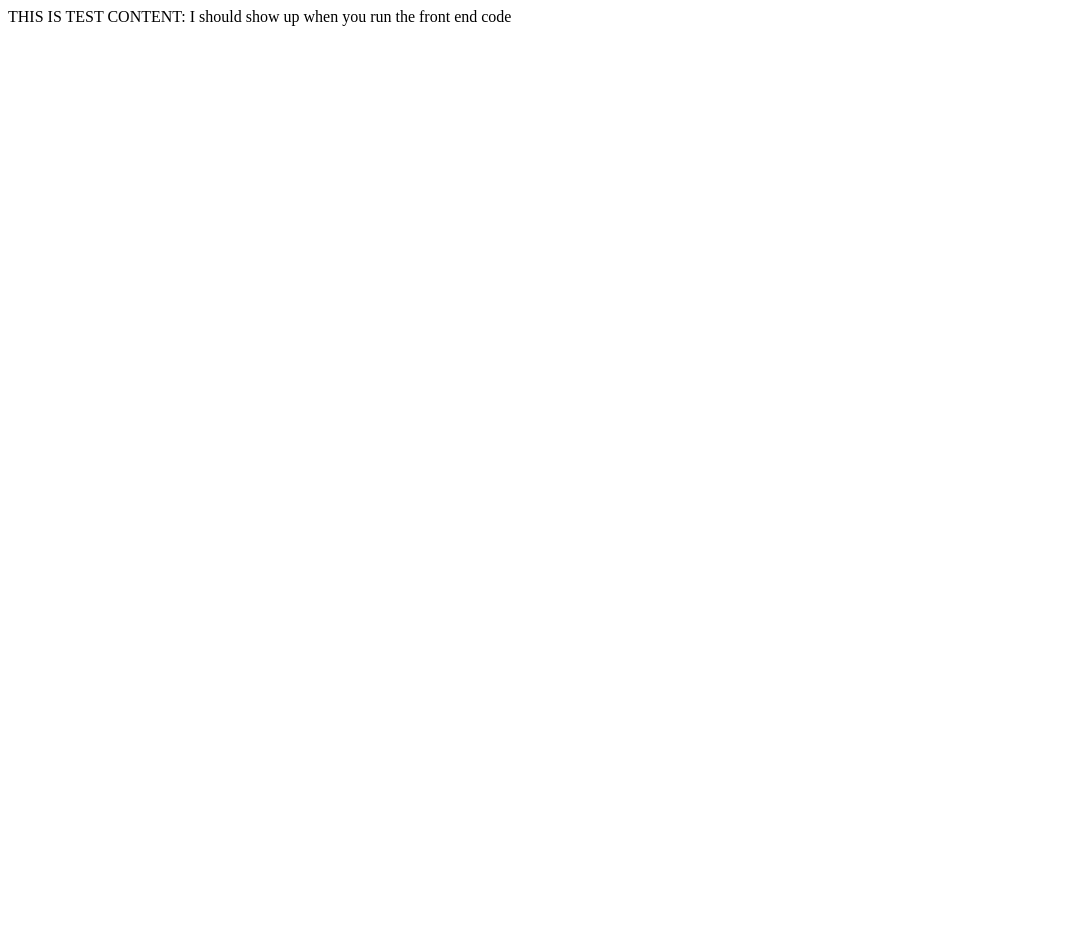
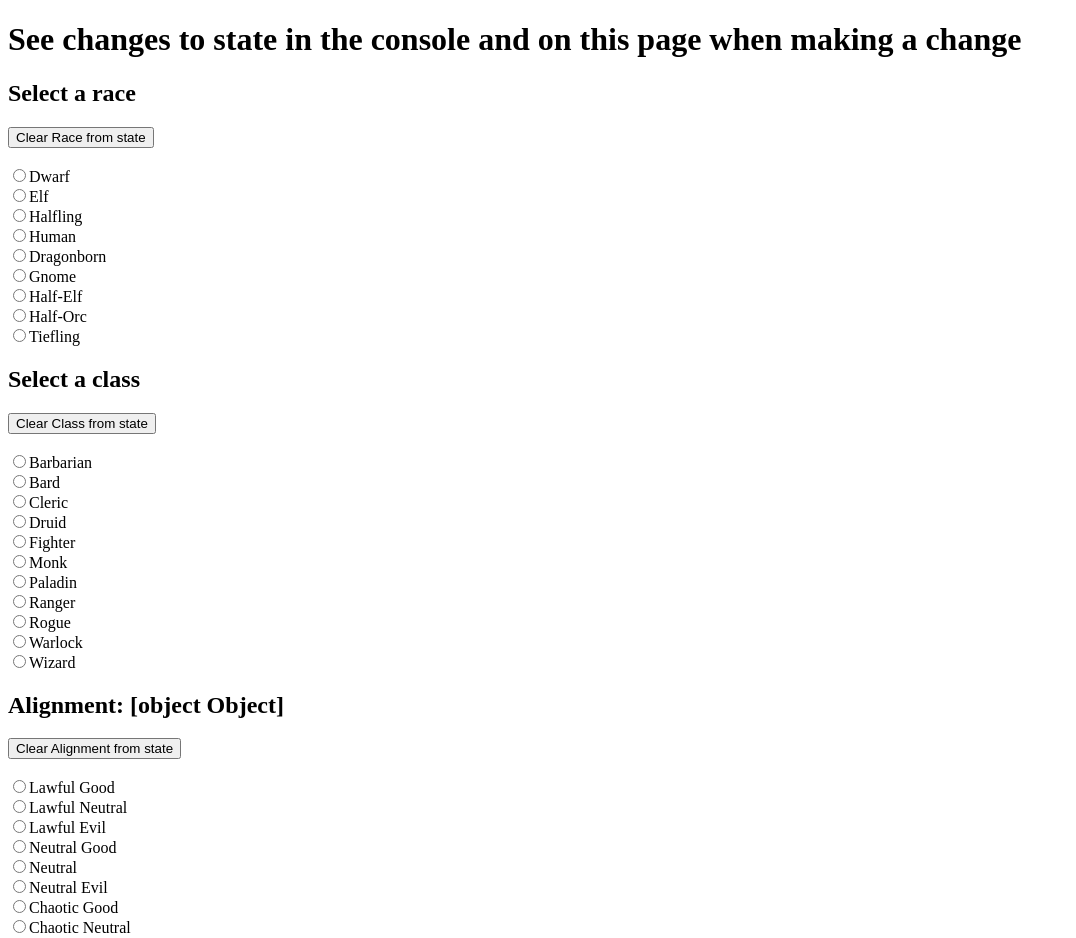
Before and after one commit to hannahschenk/DnDWebApp, a React (Vite) app in the folder client/: page / in a window 1280 px wide. Shown: the top 938 px of the page, without its empty margins (0-1076 px from the left). Before the commit the page ends 800 px from the top, so only its background shows below. Built offline with nearby package versions, Linux system fonts and the light colour scheme.

Commit message:
AVDSFR-6_States Adding React Context, custom hook, and a reducer to update the character in state.

```diff
--- a/client/src/App.jsx
+++ b/client/src/App.jsx
@@ -1,12 +1,31 @@
-import React from 'react';
+import React, { useEffect, useReducer } from 'react';
+
+import INITIAL_CHARACTER_STATE from './state/character';
+import { CharacterContext, characterReducer } from './state/logic';
+
+import Demo from './components/demo';
 
 const App = () => {
+    // Grab initial character state and assign the CharacterReducer to the setCharacter function
+    const [character, setCharacter] = useReducer(characterReducer, INITIAL_CHARACTER_STATE, () => {
+        // Tries to get character from local storage, if one is not present, set to initial combined character state
+        const localCharacter = localStorage.getItem('character');
+        return localCharacter ? JSON.parse(localCharacter) : INITIAL_CHARACTER_STATE;
+    });
 
-  return(
-    <>
-        THIS IS TEST CONTENT: I should show up when you run the front end code
-    </>
-  );
+    // Updates the local storage with changes in state (also prints to console)
+    useEffect(() => {
+        console.log(character);
+        localStorage.setItem('character', JSON.stringify(character));
+    }, [character]);
+
+    return (
+        <>
+            <CharacterContext.Provider value={{ character, setCharacter }}>
+                <Demo />
+            </CharacterContext.Provider>
+        </>
+    );
 };
 
 export default App;
--- /dev/null
+++ b/client/src/components/demo.jsx
@@ -0,0 +1,80 @@
+import React from 'react';
+import * as ACTION from '../state/actions';
+
+// Import the custom hook
+import { useCharacter } from '../state/logic';
+
+const racesArray = ['Dwarf', 'Elf', 'Halfling', 'Human', 'Dragonborn', 'Gnome', 'Half-Elf', 'Half-Orc', 'Tiefling'];
+const alignmentsArray = [
+    'Lawful Good',
+    'Lawful Neutral',
+    'Lawful Evil',
+    'Neutral Good',
+    'Neutral',
+    'Neutral Evil',
+    'Chaotic Good',
+    'Chaotic Neutral',
+    'Chaotic Evil',
+];
+const classesArray = ['Barbarian', 'Bard', 'Cleric', 'Druid', 'Fighter', 'Monk', 'Paladin', 'Ranger', 'Rogue', 'Warlock', 'Wizard'];
+
+const Demo = () => {
+    // Access state and set state function from the context with this custom hook
+    const { character, setCharacter } = useCharacter();
+
+    return (
+        <>
+            <h1>See changes to state in the console and on this page when making a change</h1>
+            <h2>{character.race.name === '' ? 'Select a race' : `Race: ${character.race.name}`}</h2>
+            <button onClick={() => setCharacter({ type: ACTION.CLEAR_RACE })}>Clear Race from state</button>
+            <div>
+                {racesArray.map((raceName, idx) => (
+                    <CharacterStat key={idx} stat="race" action={ACTION.UPDATE_RACE} field="name" value={raceName} />
+                ))}
+            </div>
+
+            <h2>{character.class.name === '' ? 'Select a class' : `Class: ${character.class.name}`}</h2>
+            <button onClick={() => setCharacter({ type: ACTION.CLEAR_CLASS })}>Clear Class from state</button>
+            <div>
+                {classesArray.map((className, idx) => (
+                    <CharacterStat key={idx} stat="class" action={ACTION.UPDATE_CLASS} field="name" value={className} />
+                ))}
+            </div>
+
+            <h2>{character.alignment === '' ? 'Select an alignment' : `Alignment: ${character.alignment}`}</h2>
+            <button onClick={() => setCharacter({ type: ACTION.CLEAR_ALIGNMENT })}>Clear Alignment from state</button>
+            <div>
+                {alignmentsArray.map((alignment, idx) => (
+                    <CharacterStat key={idx} stat="alignment" action={ACTION.UPDATE_ALIGNMENT} field="name" value={alignment} />
+                ))}
+            </div>
+        </>
+    );
+};
+
+const CharacterStat = ({ stat, action, field, value }) => {
+    // Grab setCharacter function from context with custom hook
+    const { setCharacter } = useCharacter();
+
+    // field is the character stat to update in state
+    // payload is the value of that stat
+    return (
+        <>
+            <br />
+            <input
+                type="radio"
+                name={stat}
+                id={value}
+                onChange={() => {
+                    // Make API call to fetch data based on selection, .then(() => {
+                    // setCharacter({ type: action, payload: { /* Or object containing the values you want to update for that stat */ } })
+                    setCharacter({ type: action, payload: { [field]: value } });
+                }}
+                // });
+            />
+            <label htmlFor={value}>{value}</label>
+        </>
+    );
+};
+
+export default Demo;
--- /dev/null
+++ b/client/src/state/actions.js
@@ -0,0 +1,27 @@
+// Update actions
+
+export const UPDATE_RACE = 'UPDATE_RACE';
+export const UPDATE_SUBRACE = 'UPDATE_SUB_RACE';
+export const UPDATE_CLASS = 'UPDATE_CLASS';
+export const UPDATE_ABILITIES = 'UPDATE_ABILITIES';
+
+export const UPDATE_BACKGROUND = 'UPDATE_BACKGROUND';
+export const UPDATE_ALIGNMENT = 'UPDATE_ALIGNMENT';
+export const UPDATE_LANGUAGES = 'UPDATE_LANGUAGES';
+
+export const UPDATE_PROFICIENCIES = 'UPDATE_PROFICIENCIES';
+export const UPDATE_SPELLS = 'UPDATE_SPELLS';
+
+// Reset / clear actions
+
+export const CLEAR_RACE = 'CLEAR_RACE';
+export const CLEAR_SUBRACE = 'CLEAR_SUB_RACE';
+export const CLEAR_CLASS = 'CLEAR_CLASS';
+export const CLEAR_ABILITIES = 'CLEAR_ABILITIES';
+
+export const CLEAR_BACKGROUND = 'CLEAR_BACKGROUND';
+export const CLEAR_ALIGNMENT = 'CLEAR_ALIGNMENT';
+export const CLEAR_LANGUAGES = 'CLEAR_LANGUAGES';
+
+export const CLEAR_PROFICIENCIES = 'CLEAR_PROFICIENCIES';
+export const CLEAR_SPELLS = 'CLEAR_SPELLS';
--- /dev/null
+++ b/client/src/state/character.js
@@ -0,0 +1,63 @@
+const INITIAL_CHARACTER_STATE = {
+  // User can change 'name' and 'subrace'
+  race: {
+    name: '',
+    subrace: '',
+    // Update these fields from API call
+    size: 'Medium',
+    speed: 30,
+  },
+  // User can change 'name' and 'features'
+  class: {
+    name: '',
+    features: [],
+    hitDie: 0,
+    // Total HP is based on class choice (hit die) and Constitution
+    totalHP: 0,
+  },
+  // Ability score values, modifiers and bonuses can be calculated in-app
+  abilities: {
+    strength: 0,
+    dexterity: 0,
+    constitution: 0,
+    intelligence: 0,
+    wisdom: 0,
+    charisma: 0,
+  },
+  // An array containing the user's proficiencies, based on class and user's selection
+  proficiencies: {
+    bonus: 2,
+    armor: [],
+    weapons: [],
+    tools: [],
+    savingThrows: [],
+    skills: [],
+  },
+  // Fields for the character's chosen background and stats
+  background: {
+    name: '',
+    appearance: '',
+    personality: '',
+    // age, height, and weight are dependent on their race
+    age: 0,
+    height: '',
+    weight: '',
+  },
+  // A single field for the character's alignment
+  alignment: {
+    name: '',
+  },
+  // An array of the user's chosen languages
+  languages: {
+    raceLanguages: [],
+    classLanguages: [],
+    backgroundLanguages: [],
+  },
+  // Arrays containing the player's selected spells
+  spells: {
+    cantrips: [],
+    level1: [],
+  },
+};
+
+export default INITIAL_CHARACTER_STATE;
--- /dev/null
+++ b/client/src/state/logic.js
@@ -0,0 +1,56 @@
+import React from 'react'
+import INITIAL_CHARACTER_STATE from './character';
+
+// A custom context to manage character and setCharacter state changes with a CharacterContext.Provider component in App
+//      import { CharacterContext } from 'Logic';
+//      <CharacterContext.Provider value={{ character, setCharacter }}>
+//          {/* Render app here */}
+//      </CharacterContext.Provider>
+export const CharacterContext = React.createContext(undefined);
+
+// A custom hook to utilize state and setCharacter INSIDE components
+//      import { useCharacter } from 'Logic';
+//      const { character, setCharacter } = useCharacter();
+// Must use a non-null assertion if working in a TypeScript .tsx file
+//      const { character, setCharacter } = useCharacter()!;
+export const useCharacter = () => React.useContext(CharacterContext);
+
+export const characterReducer = (character = INITIAL_CHARACTER_STATE, action) => {
+  const [ACTION, TYPE] = action.type.split('_');
+  const stat = TYPE.toLowerCase();
+  // ACTION is: UPDATE or CLEAR
+  // TYPE is: the key for the character state: 'abilities', 'alignment', 'background', 'class', 'languages', 'proficiencies', 'race', 'spells'
+  // console.log(ACTION, TYPE);
+
+  switch (action.type) {
+    case `UPDATE_${TYPE}`: {
+      if (action.payload) {
+        return (character = {
+          ...character,
+          [stat]: { ...character[stat], ...action.payload },
+        });
+      } else return character;
+    }
+    case `CLEAR_${TYPE}`:
+      return (character = {
+        ...character,
+        [stat]: INITIAL_CHARACTER_STATE[stat],
+      });
+    default:
+      return character;
+  }
+};
+
+// CODE TO IMPLEMENT REDUCER
+  // Grab initial character state and assign the CharacterReducer to the setCharacter function
+//   const [character, setCharacter] = useReducer(characterReducer, INITIAL_CHARACTER_STATE, () => {
+//     // Tries to get character from local storage, if one is not present, set to initial combined character state
+//     const localCharacter = localStorage.getItem('character');
+//     return localCharacter ? JSON.parse(localCharacter) : INITIAL_CHARACTER_STATE;
+// });
+
+// // Updates the local storage with changes in state (also prints to console)
+// useEffect(() => {
+//     console.log(character);
+//     localStorage.setItem('character', JSON.stringify(character));
+// }, [character]);
```
